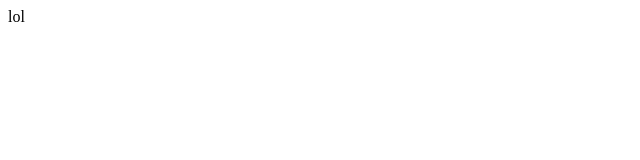
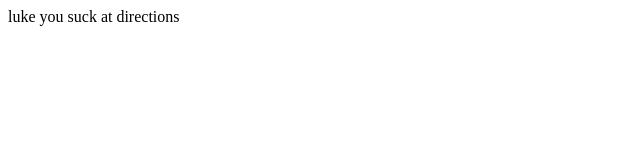
Before and after one commit to samlimkimberg/samlimkimberg.github.io, a plain HTML site: page index.html in a window 1280 px wide. Shown: the whole page, without its empty margins (0-640 px from the left). Drawn offline with Linux system fonts and the light colour scheme.

Commit message:
Update index.html

```diff
--- a/index.html
+++ b/index.html
@@ -3,7 +3,7 @@
 <html>
 
 <body>
-lol
+luke you suck at directions
 </body>
 
 </html>
```
